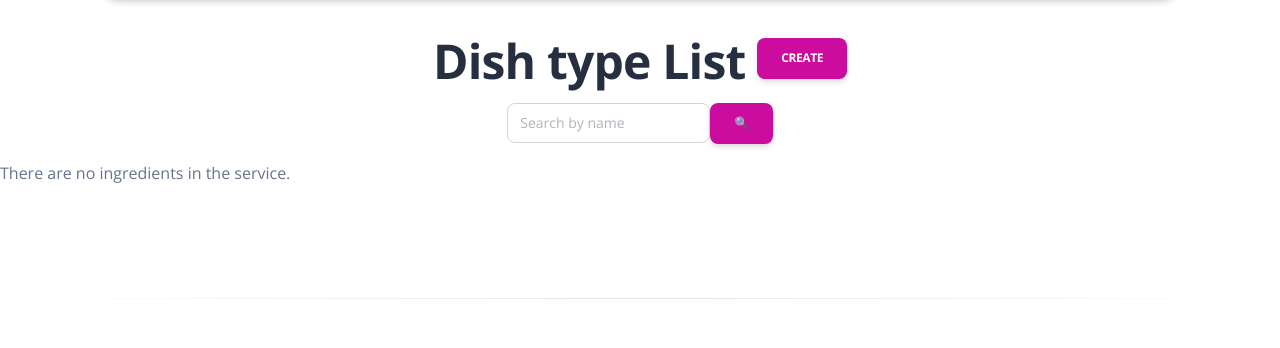
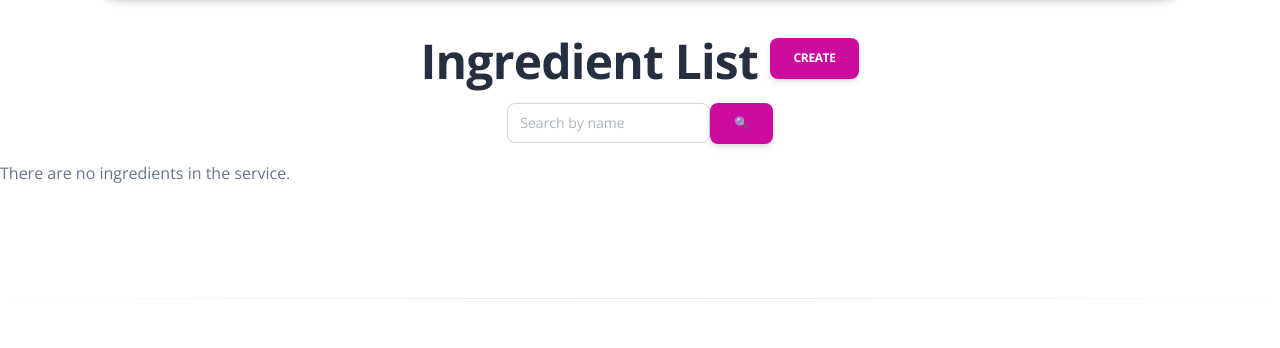
Before and after one commit to MykytaKop/Kitchen-in-a-restaurant, a Django app: page /ingredients/ in a window 1280 px wide. Shown: the part 70-418 px from the top of the page. Run offline with Django 5.2, Linux system fonts and the light colour scheme; the visitor is signed in with stand-in values (Sample User, id 1); data that the repository does not hold is empty; some libraries are stand-ins or nearby versions.

Commit message:
Fix header on ingredient page

```diff
--- a/templates/kitchen/Ingredient_list.html
+++ b/templates/kitchen/Ingredient_list.html
@@ -6,7 +6,7 @@
   <br>
   <br>
   <h1 style="text-align: center">
-    Dish type List
+    Ingredient List
     <a href="{% url 'catalog:dish-type-create' %}" class="btn btn-primary link-to-page">
       Create
     </a>
```
